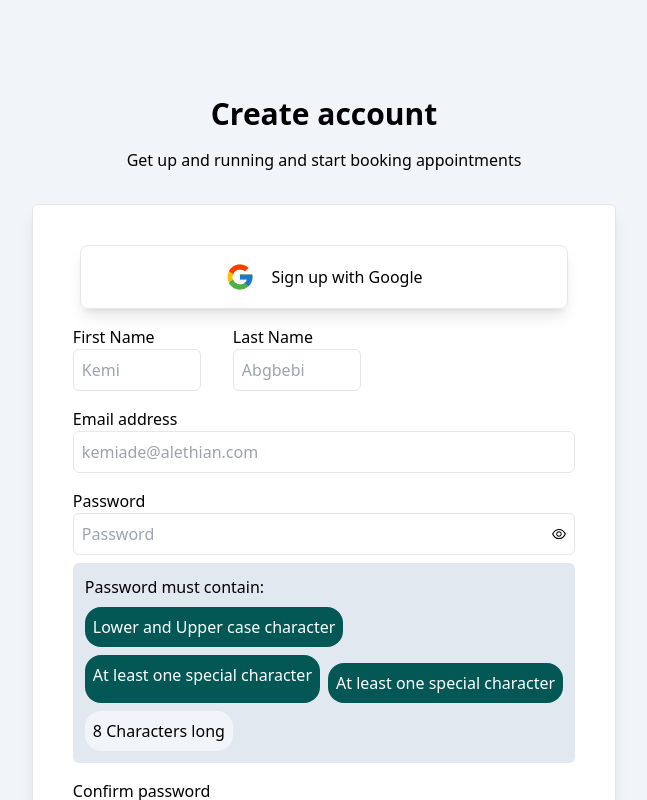
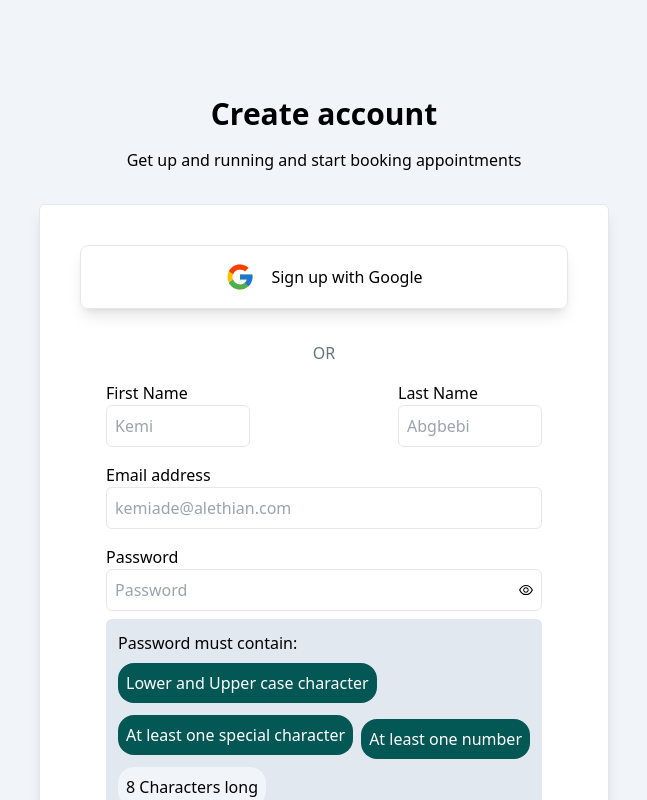
Before and after one commit to Lukman10a/appointment, a React (Create React App) app: page / in a window 1280 px wide. Shown: the top 800 px of the page, without its empty margins (316-963 px from the left). Built offline with nearby package versions, Linux system fonts and the light colour scheme.

Commit message:
set condition for password

```diff
--- a/src/App.js
+++ b/src/App.js
@@ -4,6 +4,7 @@ import { AiOutlineEye, AiOutlineEyeInvisible } from "react-icons/ai";
 
 function App() {
   const [showPassword, setShowPassword] = useState(false);
+  const [passwordValid, setPasswordValid] = useState(true);
 
   const [formData, setFormData] = useState({
     firstName: "",
@@ -22,6 +23,15 @@ function App() {
         [event.target.name]: event.target.value,
       };
     });
+
+    // Check password requirements
+    const password = event.target.value;
+    const isPasswordValid =
+      /^(?=.*[a-zA-Z])(?=.*\d)(?=.*[@$!%*?&])[A-Za-z\d@$!%*?&]{8,}$/.test(
+        password
+      );
+
+    setPasswordValid(isPasswordValid);
   };
 
   const togglePasswordVisibility = () => {
@@ -45,8 +55,19 @@ function App() {
           <FcGoogle size={30} />
           <p>Sign up with Google</p>
         </div>
+
+        {/* The OR */}
+
+        <div className="flex items-center mt-4 space-y-4">
+          <div className="flex-1 border-t border-black"></div>
+          <p className="mx-4 text-gray-500">OR</p>
+          <div className="flex-1 border-t border-black"></div>
+        </div>
+
+        {/* Form */}
+
         <form className="mt-4">
-          <div className="sm:flex gap-1 sm:gap-8">
+          <div className="sm:flex justify-between gap-1 sm:gap-2">
             <div>
               <p>First Name</p>
               <input
@@ -54,7 +75,7 @@ function App() {
                 placeholder="Kemi"
                 onChange={handleChange}
                 name="firstName"
-                className="border rounded-md p-2 mb-2 w-80 sm:w-32"
+                className="border rounded-md p-2 mb-2 w-80 sm:w-36"
               />
             </div>
             <div>
@@ -64,7 +85,7 @@ function App() {
                 placeholder="Abgbebi"
                 onChange={handleChange}
                 name="lastName"
-                className="border rounded-md p-2 mb-2  w-80 sm:w-32"
+                className="border rounded-md p-2 mb-2  w-80 sm:w-36"
               />
             </div>
           </div>
@@ -86,7 +107,9 @@ function App() {
                 placeholder="Password"
                 onChange={handleChange}
                 name="password"
-                className=" border rounded-md p-2 mb-2 w-full"
+                className={`border rounded-md p-2 mb-2 w-full ${
+                  passwordValid ? "" : "border-red-500"
+                }`}
               />
 
               <div
@@ -105,12 +128,12 @@ function App() {
                 Lower and Upper case character
               </p>
 
-              <div className="text-sm sm:text-base sm:flex sm:gap-2 space-y-2">
+              <div className="text-sm sm:text-base sm:flex sm:items-center sm:gap-2 space-y-2">
                 <p className="text-white bg-[#035856] rounded-2xl p-2">
                   At least one special character
-                </p>{" "}
+                </p>
                 <p className="text-white bg-[#035856]  rounded-2xl p-2">
-                  At least one special character
+                  At least one number
                 </p>
               </div>
               <p className="bg-slate-100 rounded-2xl p-2 w-fit">
@@ -127,7 +150,9 @@ function App() {
                 placeholder="Confirm Password"
                 onChange={handleChange}
                 name="confirmPassword"
-                className="border rounded-md p-2 mb-2 w-full"
+                className={`border rounded-md p-2 mb-2 w-full ${
+                  passwordValid ? "" : "border-red-500"
+                }`}
               />
             </div>
 
```
